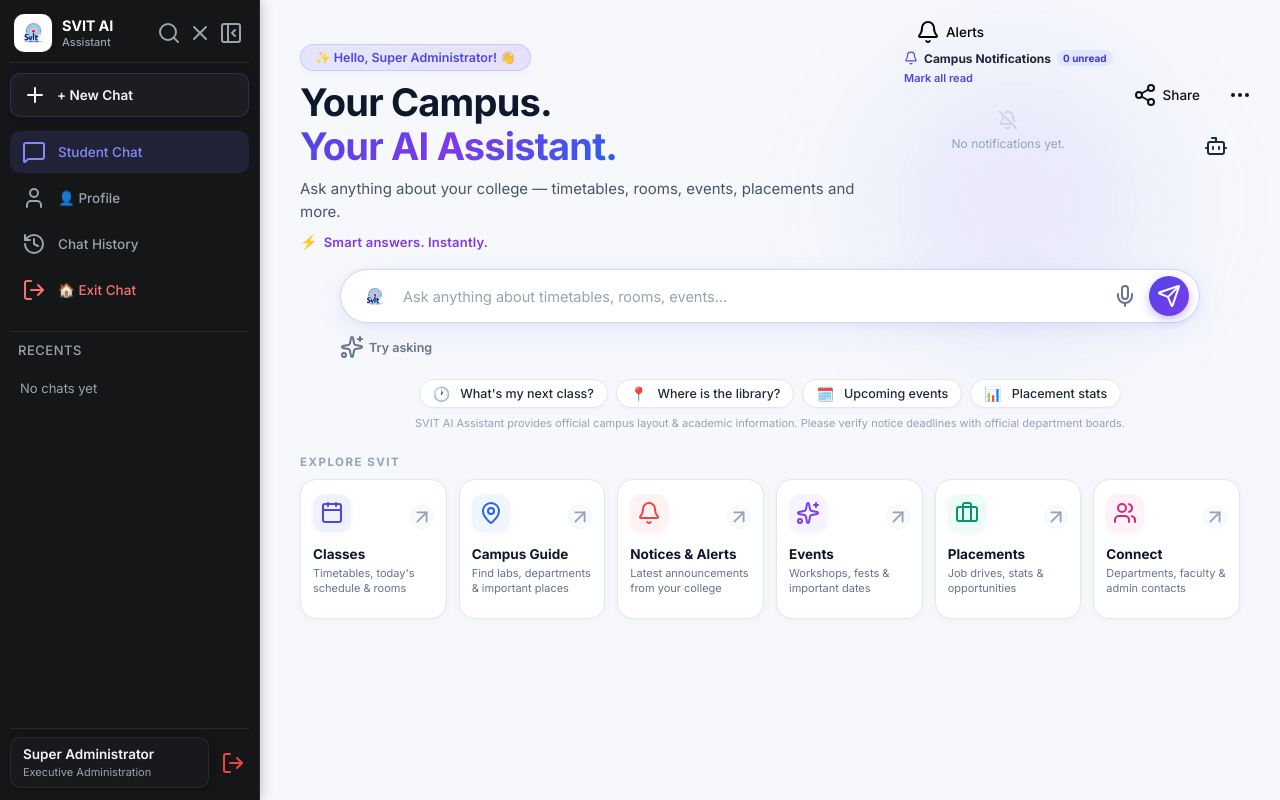
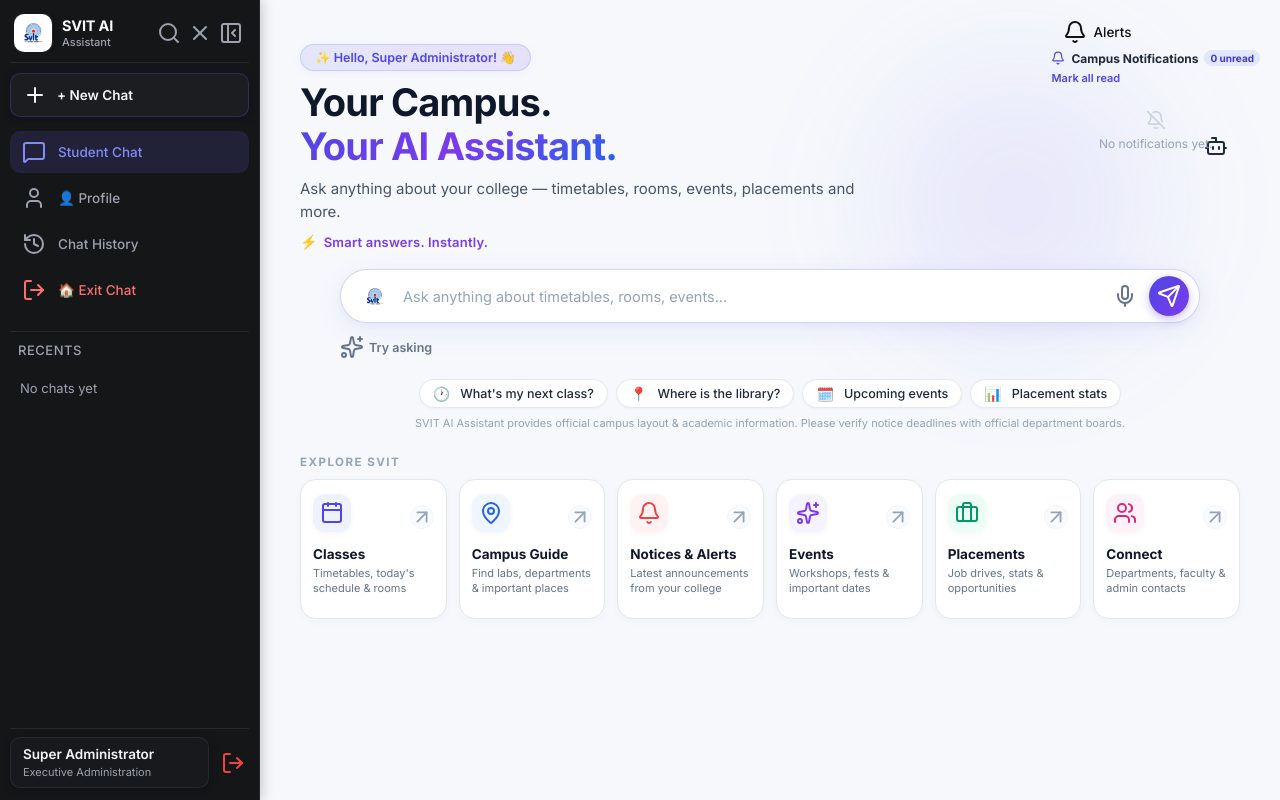
Before and after one commit to manavsolanki276-maker/SVIT-AI, a Flask app: page /student/chat in a window 1280 px wide. Run offline with Flask 3, Linux system fonts and the light colour scheme; a user stored in the database is signed in; data that the repository does not hold is empty; some libraries are stand-ins or nearby versions.

Commit message:
fix: remove share and more menu from student chat

```diff
--- a/app/static/css/student/chat.css
+++ b/app/static/css/student/chat.css
@@ -689,35 +689,16 @@ body {
     cursor: pointer;
     transition: background-color 0.18s ease, color 0.18s ease;
     user-select: none;
-}
-
-.chat-header-btn.share-btn {
     color: #111111;
-    background: transparent;
-}
-
-.chat-header-btn.share-btn i {
+}
+
+.chat-header-btn i {
     width: 16px;
     height: 16px;
     color: #111111;
     transition: color 0.18s ease;
 }
 
-.chat-header-btn.options-btn {
-    padding: 6px 8px;
-    min-width: 32px;
-    justify-content: center;
-    background: transparent;
-    color: #111111;
-}
-
-.chat-header-btn.options-btn i {
-    width: 17px;
-    height: 17px;
-    color: #111111;
-    transition: color 0.18s ease;
-}
-
 /* Hover effect */
 .chat-header-btn:hover {
     background: #2A2A2A;
@@ -725,23 +706,6 @@ body {
 }
 
 .chat-header-btn:hover i {
-    color: #FFFFFF;
-}
-
-.chat-header-btn.share-btn:hover {
-    background: #2A2A2A;
-    color: #FFFFFF;
-}
-
-.chat-header-btn.share-btn:hover i {
-    color: #FFFFFF;
-}
-
-.chat-header-btn.options-btn:hover {
-    background: #2A2A2A;
-}
-
-.chat-header-btn.options-btn:hover i {
     color: #FFFFFF;
 }
 
--- a/app/static/js/student/chat.js
+++ b/app/static/js/student/chat.js
@@ -1686,12 +1686,8 @@ function openRecentChatMenu(e, convId, title, isPinned = false) {
 
     if (!menu) return;
 
-    // Sidebar menu items: Share, Rename, Divider, Pin, Archive, Delete
+    // Sidebar menu items: Rename, Divider, Pin, Archive, Delete
     menu.innerHTML = `
-        <button type="button" class="context-menu-item" onclick="handleContextMenuAction('share')">
-            <i data-lucide="share-2"></i>
-            <span>Share</span>
-        </button>
         <button type="button" class="context-menu-item" onclick="handleContextMenuAction('rename')">
             <i data-lucide="edit-3"></i>
             <span>Rename</span>
@@ -1741,114 +1737,9 @@ function openRecentChatMenu(e, convId, title, isPinned = false) {
     if (window.lucide) lucide.createIcons();
 }
 
-function toggleHeaderOptionsMenu(e) {
-    if (e) {
-        e.preventDefault();
-        e.stopPropagation();
-    }
-
-    ensureContextMenuElements();
-
-    const menu = document.getElementById('chatContextMenu');
-    if (menu && menu.classList.contains('active') && activeMenuSource === 'header') {
-        closeRecentChatMenu();
-        return;
-    }
-
-    closeRecentChatMenu();
-
-    const activeConvId = document.getElementById('activeConversationId')?.value || '';
-    const activeChat = cachedRecentChats.find(c => c.id === activeConvId);
-
-    activeMenuConversationId = activeConvId;
-    activeMenuConversationTitle = activeChat ? activeChat.title : 'Current Conversation';
-    activeMenuIsPinned = Boolean(activeChat?.is_pinned);
-    activeMenuSource = 'header';
-
-    if (!menu) return;
-
-    // ChatGPT Conversation Header Menu: View files in chat, Pin chat, Archive, Delete
-    menu.innerHTML = `
-        <button type="button" class="context-menu-item" onclick="handleContextMenuAction('view_files')">
-            <i data-lucide="folder"></i>
-            <span>View files in chat</span>
-        </button>
-        <button type="button" class="context-menu-item" id="contextMenuPinBtn" onclick="handleContextMenuAction('pin')">
-            <i data-lucide="${activeMenuIsPinned ? 'pin-off' : 'pin'}" id="contextMenuPinIcon"></i>
-            <span id="contextMenuPinText">${activeMenuIsPinned ? 'Unpin chat' : 'Pin chat'}</span>
-        </button>
-        <button type="button" class="context-menu-item" onclick="handleContextMenuAction('archive')">
-            <i data-lucide="archive"></i>
-            <span>Archive</span>
-        </button>
-        <button type="button" class="context-menu-item danger" onclick="handleContextMenuAction('delete')">
-            <i data-lucide="trash-2"></i>
-            <span>Delete</span>
-        </button>
-    `;
-
-    const btn = (e && e.currentTarget) ? e.currentTarget : (document.getElementById('desktopHeaderOptionsBtn') || document.getElementById('headerOptionsBtn'));
-    if (!btn) return;
-
-    const btnRect = btn.getBoundingClientRect();
-    const menuWidth = window.innerWidth <= 480 ? 210 : 240;
-    const menuHeight = 180;
-
-    let left = btnRect.right - menuWidth;
-    let top = btnRect.bottom + 8;
-
-    // Viewport bounding clamp
-    if (left + menuWidth > window.innerWidth - 12) {
-        left = window.innerWidth - menuWidth - 12;
-    }
-    if (left < 12) {
-        left = 12;
-    }
-
-    if (top + menuHeight > window.innerHeight - 12) {
-        top = Math.max(12, btnRect.top - menuHeight - 8);
-    }
-    if (top < 12) {
-        top = 12;
-    }
-
-    menu.style.left = `${Math.round(left)}px`;
-    menu.style.top = `${Math.round(top)}px`;
-    menu.style.transformOrigin = 'top right';
-    menu.classList.add('active');
-    btn.classList.add('active');
-
-    if (window.lucide) lucide.createIcons();
-}
-
-function handleHeaderShare() {
-    const activeConvId = document.getElementById('activeConversationId')?.value || '';
-    const shareUrl = activeConvId
-        ? `${window.location.origin}/student/chat?conversation_id=${encodeURIComponent(activeConvId)}`
-        : window.location.href;
-
-    try {
-        if (navigator.clipboard && navigator.clipboard.writeText) {
-            navigator.clipboard.writeText(shareUrl).then(() => {
-                showChatToast("Share link copied to clipboard!");
-            }).catch(() => {
-                prompt("Copy share link:", shareUrl);
-            });
-        } else {
-            prompt("Copy share link:", shareUrl);
-        }
-    } catch (err) {
-        prompt("Copy share link:", shareUrl);
-    }
-}
-
 function closeRecentChatMenu() {
     const menu = document.getElementById('chatContextMenu');
     if (menu) menu.classList.remove('active');
-    const headerBtn = document.getElementById('headerOptionsBtn');
-    if (headerBtn) headerBtn.classList.remove('active');
-    const desktopHeaderBtn = document.getElementById('desktopHeaderOptionsBtn');
-    if (desktopHeaderBtn) desktopHeaderBtn.classList.remove('active');
     activeMenuSource = null;
 }
 
@@ -1951,22 +1842,6 @@ async function handleContextMenuAction(action) {
         } finally {
             isActionProcessing = false;
         }
-    } else if (action === 'share') {
-        if (!convId) {
-            handleHeaderShare();
-            return;
-        }
-        const shareUrl = `${window.location.origin}/?conversation_id=${encodeURIComponent(convId)}`;
-        try {
-            if (navigator.clipboard && navigator.clipboard.writeText) {
-                await navigator.clipboard.writeText(shareUrl);
-                showChatToast("Share link copied to clipboard!");
-            } else {
-                prompt("Copy share link:", shareUrl);
-            }
-        } catch (err) {
-            prompt("Copy share link:", shareUrl);
-        }
     } else if (action === 'rename') {
         if (!convId) return;
         ensureContextMenuElements();
@@ -2120,7 +1995,7 @@ async function submitDeleteChat(convId) {
 // Global click and keydown listeners for closing context menu
 document.addEventListener('click', function(e) {
     const menu = document.getElementById('chatContextMenu');
-    if (menu && menu.classList.contains('active') && !menu.contains(e.target) && !e.target.closest('.recent-item-options-btn') && !e.target.closest('#headerOptionsBtn') && !e.target.closest('#desktopHeaderOptionsBtn')) {
+    if (menu && menu.classList.contains('active') && !menu.contains(e.target) && !e.target.closest('.recent-item-options-btn')) {
         closeRecentChatMenu();
     }
 });
@@ -2133,8 +2008,6 @@ document.addEventListener('keydown', function(e) {
 });
 
 window.openRecentChatMenu = openRecentChatMenu;
-window.toggleHeaderOptionsMenu = toggleHeaderOptionsMenu;
-window.handleHeaderShare = handleHeaderShare;
 window.closeRecentChatMenu = closeRecentChatMenu;
 window.handleContextMenuAction = handleContextMenuAction;
 window.submitRenameChat = submitRenameChat;
--- a/app/templates/student/chat.html
+++ b/app/templates/student/chat.html
@@ -376,12 +376,6 @@
                             <span id="mobileStudentUnreadBadge" style="display:none; position:absolute; top:2px; right:2px; background:#ef4444; color:#fff; font-size:9px; font-weight:700; border-radius:50%; width:14px; height:14px; line-height:14px; text-align:center;">0</span>
                         </button>
                     </div>
-                    <button type="button" class="mobile-action-btn" id="headerShareBtn" onclick="handleHeaderShare()" aria-label="Share conversation" title="Share">
-                        <i data-lucide="share-2"></i>
-                    </button>
-                    <button type="button" class="mobile-action-btn" id="headerOptionsBtn" onclick="toggleHeaderOptionsMenu(event)" aria-label="More options" title="More options">
-                        <i data-lucide="more-horizontal"></i>
-                    </button>
                 </div>
             </header>
 
@@ -408,14 +402,6 @@
                         </div>
                     </div>
                 </div>
-
-                <button type="button" class="chat-header-btn share-btn" id="desktopHeaderShareBtn" onclick="handleHeaderShare()" title="Share">
-                    <i data-lucide="share-2"></i>
-                    <span>Share</span>
-                </button>
-                <button type="button" class="chat-header-btn options-btn" id="desktopHeaderOptionsBtn" onclick="toggleHeaderOptionsMenu(event)" title="More options">
-                    <i data-lucide="more-horizontal"></i>
-                </button>
             </div>
 
             <!-- Chat & Dashboard Body -->
```
